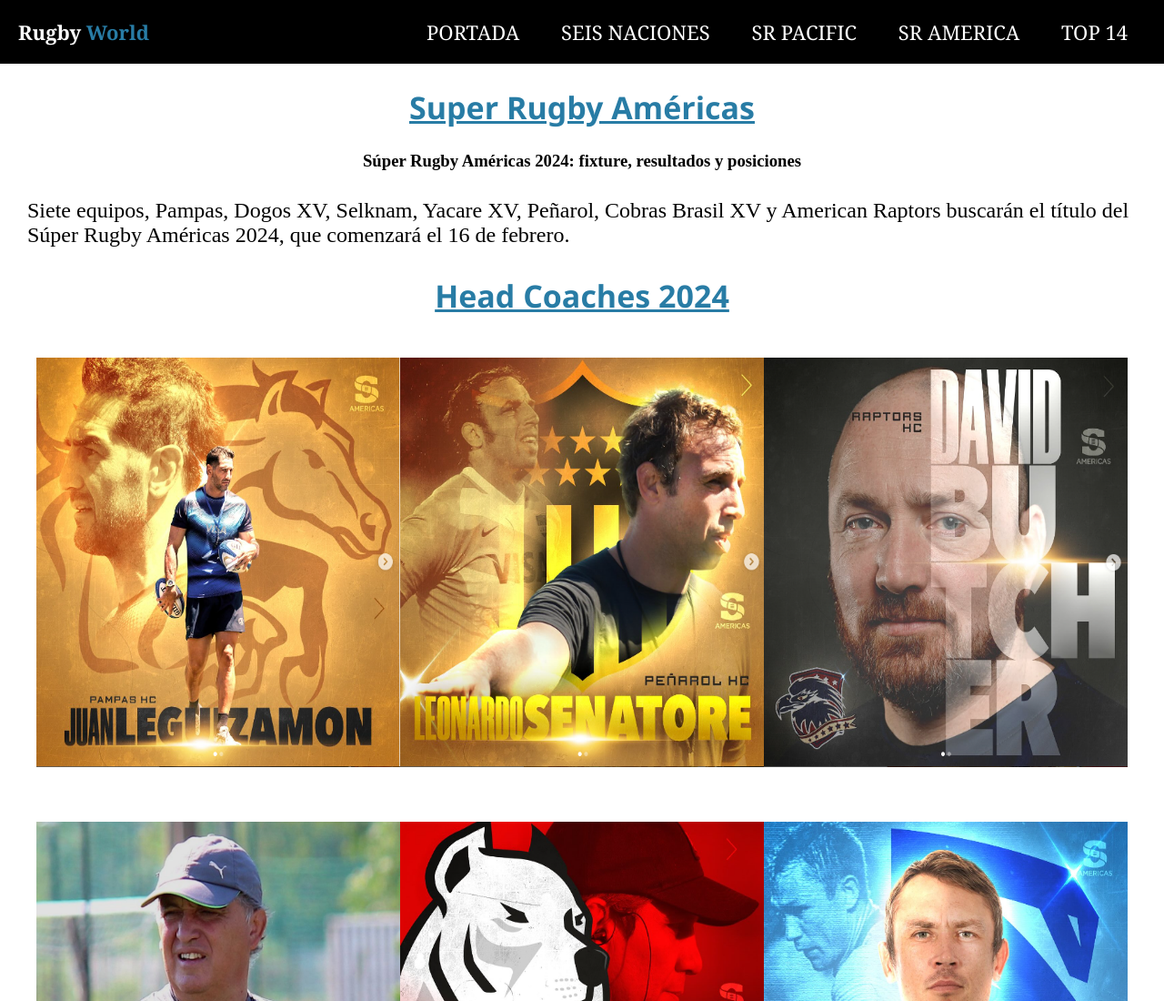
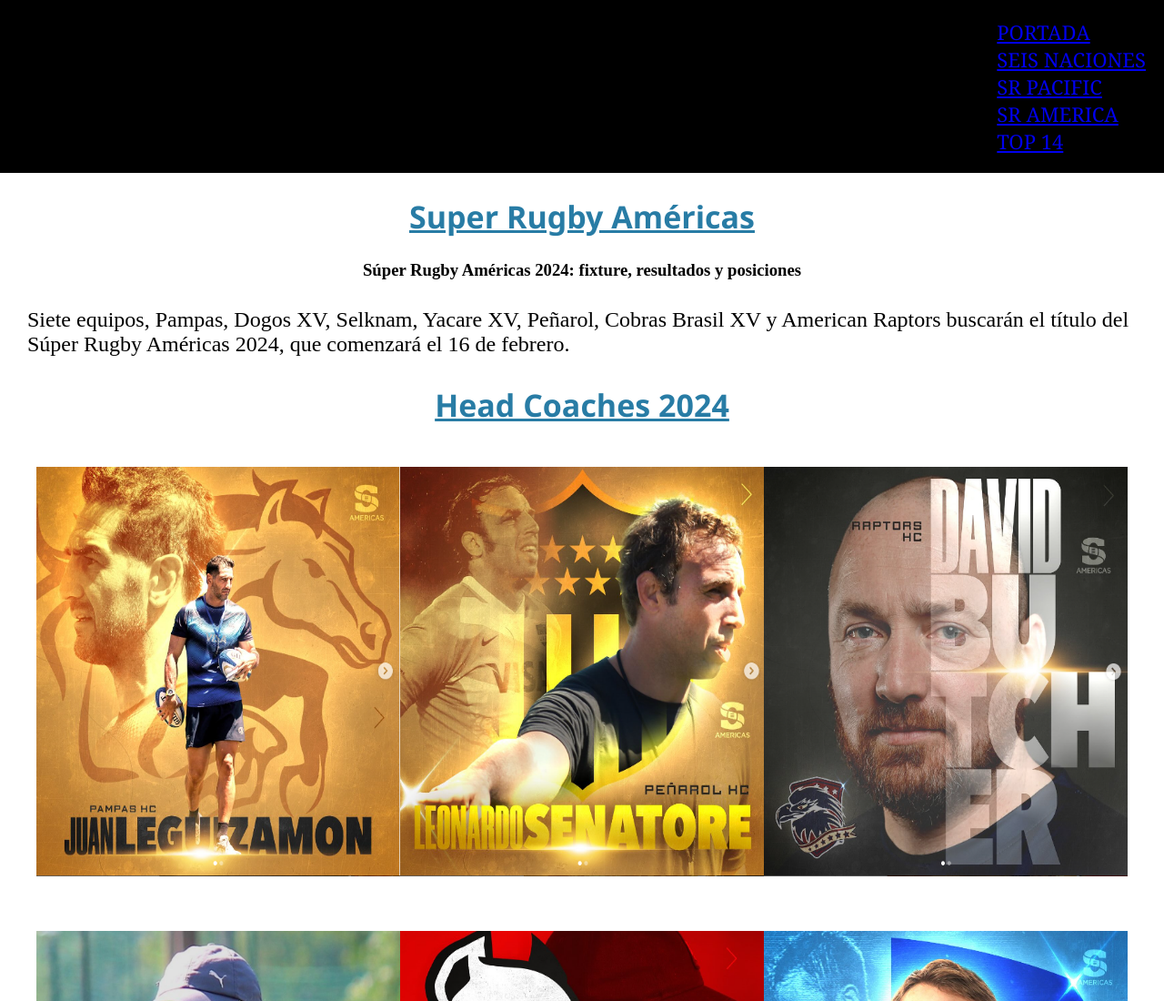
Before and after one commit to montu52/RugbyWorld, a plain HTML site: page pages/seamerica.html in a window 1280 px wide. Shown: the top 1100 px of the page at 91% size. Drawn offline with Linux system fonts and the light colour scheme.

Commit message:
Navbar acomodada

```diff
--- a/estilos.css
+++ b/estilos.css
@@ -16,30 +16,18 @@
     display: flex;
 }
 
-.logo{
-    color: white;
-    font-weight: bold;
+.navbar {
+    height: 80px;
 }
-
-.logo span{
-    color: #287CA5;
-}
-
-.logo a {
-    text-decoration: none;
+.nav-link {
     color: white;
 }
 
-.barra ul li{
-    list-style: none;
-    display: inline-block;
+.collapse {
+    display: flex;
+    justify-content: flex-end;
 }
 
-.barra a{
-    text-decoration: none;
-    color: white;
-    margin: 20px;
-}
 .barra a:hover{
     color: #287CA5;
 }
```
Also changed, not shown: index.html (+12 -12 lines).
